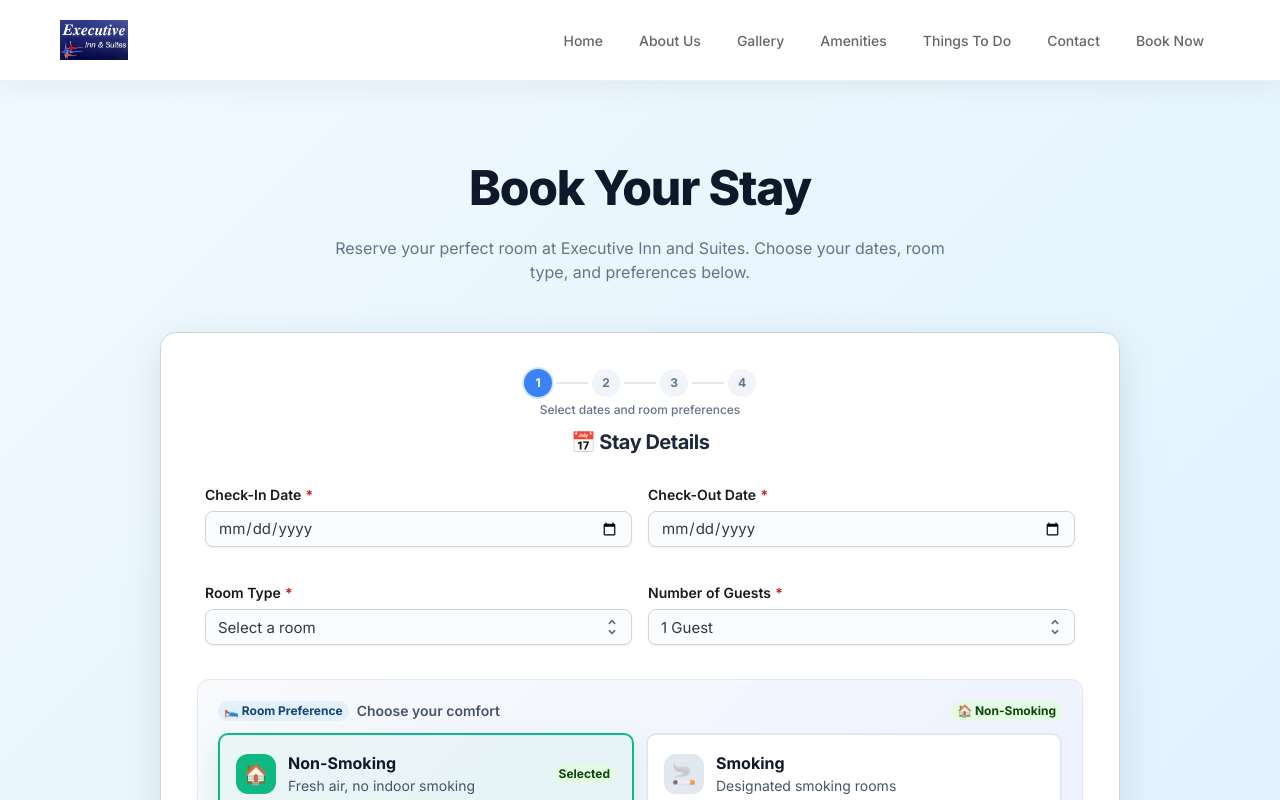
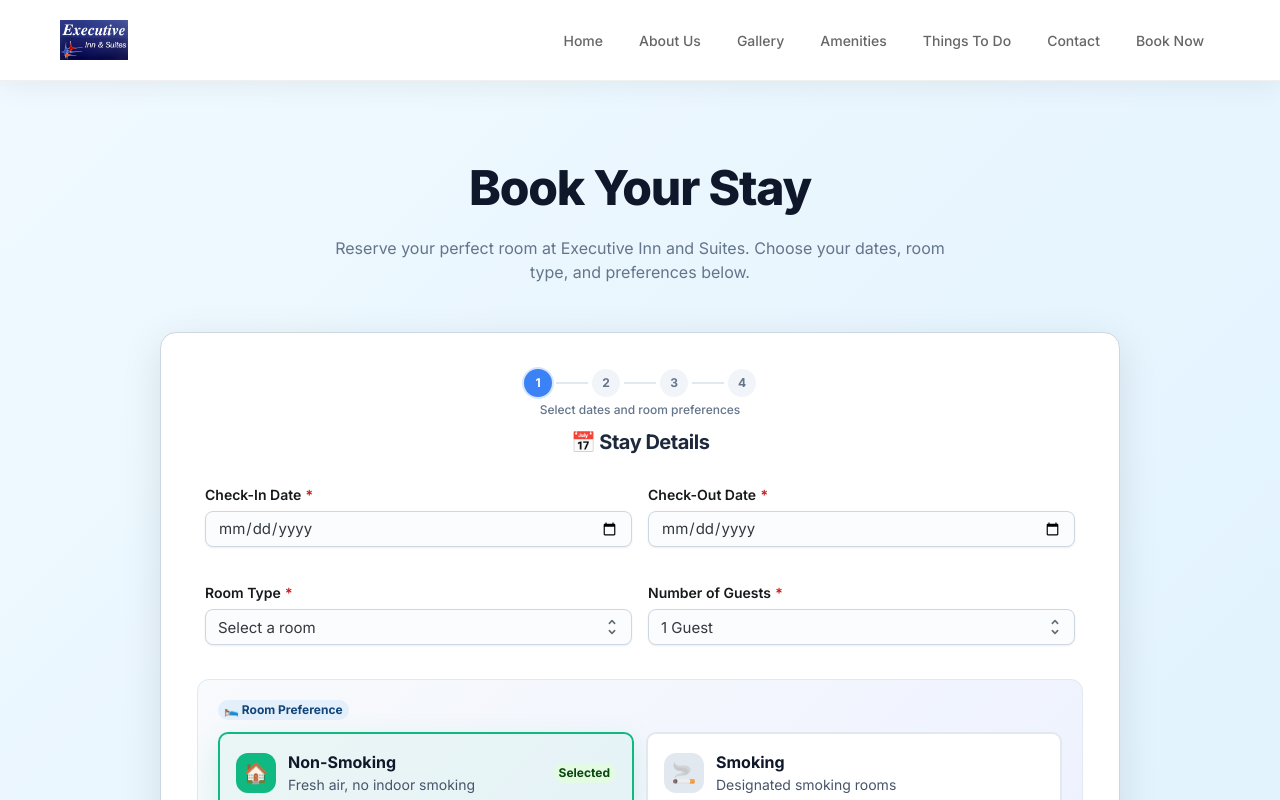
Before and after one commit to Pra9ptl/executive_inn, a React (Create React App) app: page /book in a window 1280 px wide. Shown: the top 800 px of the page. Built offline with nearby package versions, Linux system fonts and the light colour scheme.

Commit message:
update ui

```diff
--- a/src/components/Booking.tsx
+++ b/src/components/Booking.tsx
@@ -751,27 +751,7 @@ const Booking: React.FC<BookingProps> = ({
                   >
                     🛌 Room Preference
                   </Chip>
-                  <Typography
-                    level="body-sm"
-                    sx={{ color: "#475569", fontWeight: 600 }}
-                  >
-                    Choose your comfort
-                  </Typography>
                 </Box>
-                <Chip
-                  variant="soft"
-                  color={
-                    bookingData.smokingPreference === "non-smoking"
-                      ? "success"
-                      : "warning"
-                  }
-                  size="sm"
-                  sx={{ fontWeight: 700 }}
-                >
-                  {bookingData.smokingPreference === "non-smoking"
-                    ? "🏠 Non-Smoking"
-                    : "🚬 Smoking"}
-                </Chip>
               </Stack>
 
               <Grid container spacing={1.5}>
```
